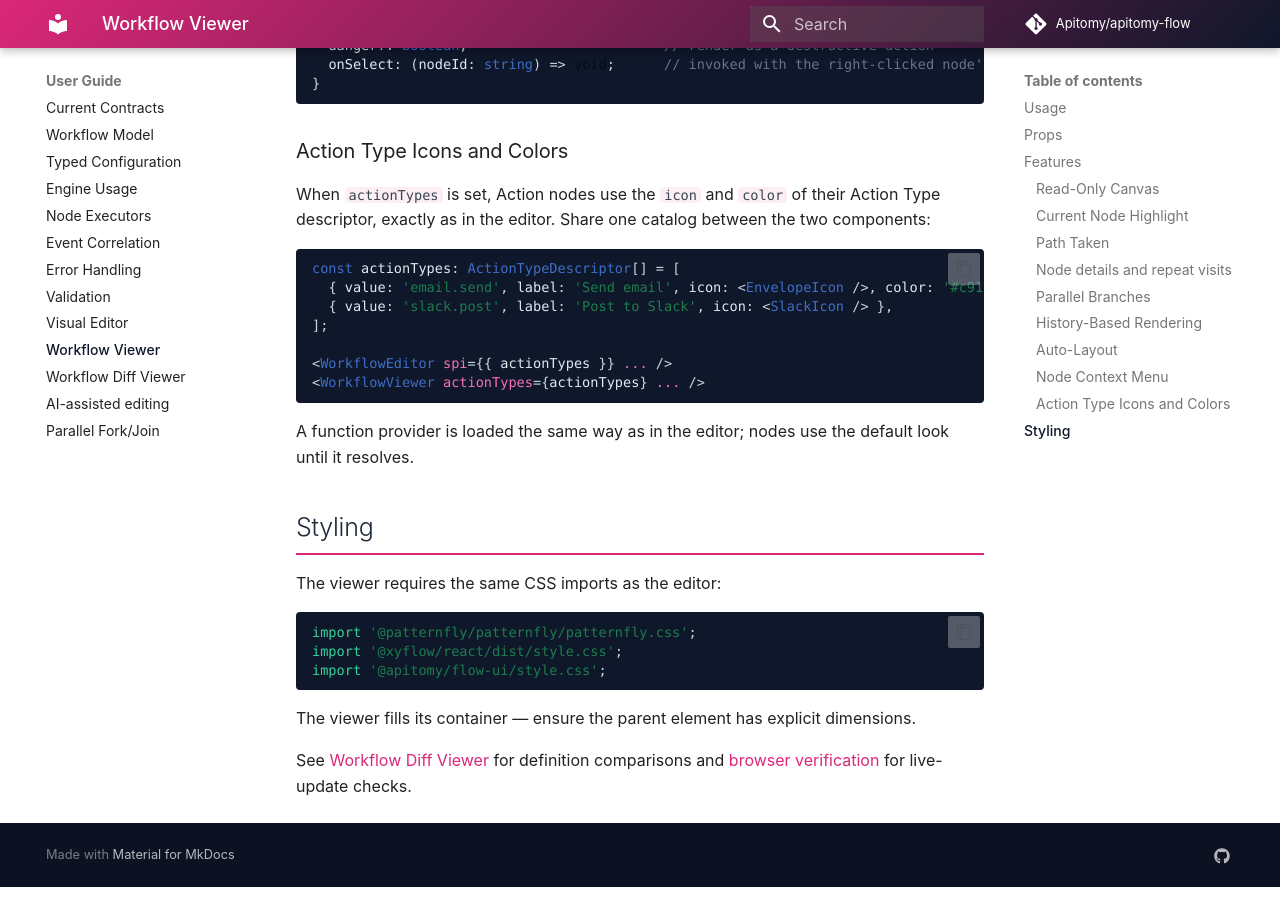
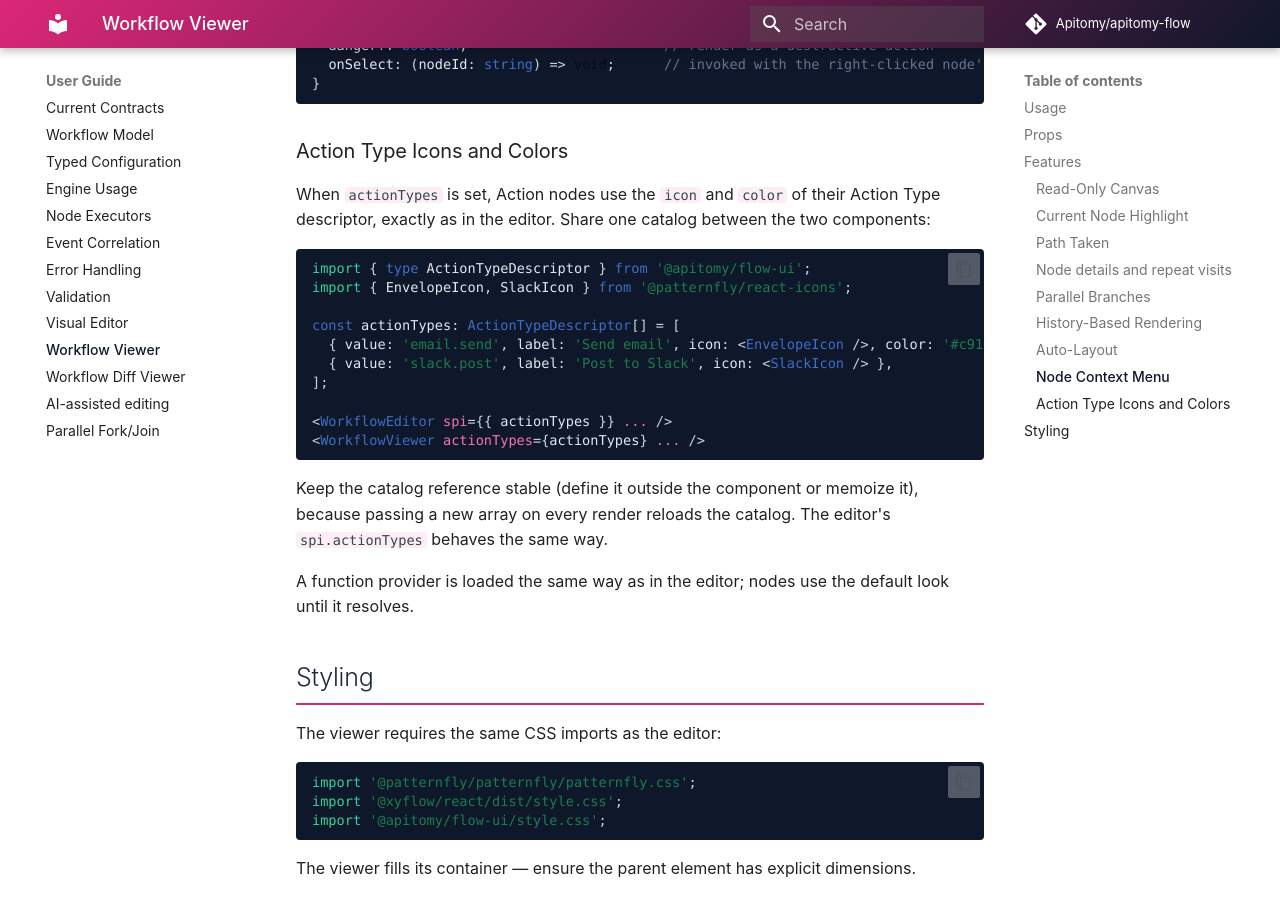
Before and after one commit to Apitomy/apitomy-flow, an MkDocs documentation site: the page built from docs/user-guide/workflow-viewer.md, in a window 1280 px wide and 900 px high, scrolled down 4067 px. Built offline with MkDocs 1.6.1 and Material for MkDocs 9.7.7, drawn with Linux system fonts in a browser that asks for light colours; comment, search, counter and statistics services are not loaded.

Commit message:
Add imports and stable-catalog note to viewer action type docs

````diff
--- a/docs/user-guide/workflow-viewer.md
+++ b/docs/user-guide/workflow-viewer.md
@@ -149,6 +149,9 @@ When `actionTypes` is set, Action nodes use the `icon` and `color` of their Acti
 as in the editor. Share one catalog between the two components:
 
 ```tsx
+import { type ActionTypeDescriptor } from '@apitomy/flow-ui';
+import { EnvelopeIcon, SlackIcon } from '@patternfly/react-icons';
+
 const actionTypes: ActionTypeDescriptor[] = [
   { value: 'email.send', label: 'Send email', icon: <EnvelopeIcon />, color: '#c9190b' },
   { value: 'slack.post', label: 'Post to Slack', icon: <SlackIcon /> },
@@ -157,6 +160,9 @@ const actionTypes: ActionTypeDescriptor[] = [
 <WorkflowEditor spi={{ actionTypes }} ... />
 <WorkflowViewer actionTypes={actionTypes} ... />
 ```
+
+Keep the catalog reference stable (define it outside the component or memoize it), because passing a new
+array on every render reloads the catalog. The editor's `spi.actionTypes` behaves the same way.
 
 A function provider is loaded the same way as in the editor; nodes use the default look until it resolves.
 
````
